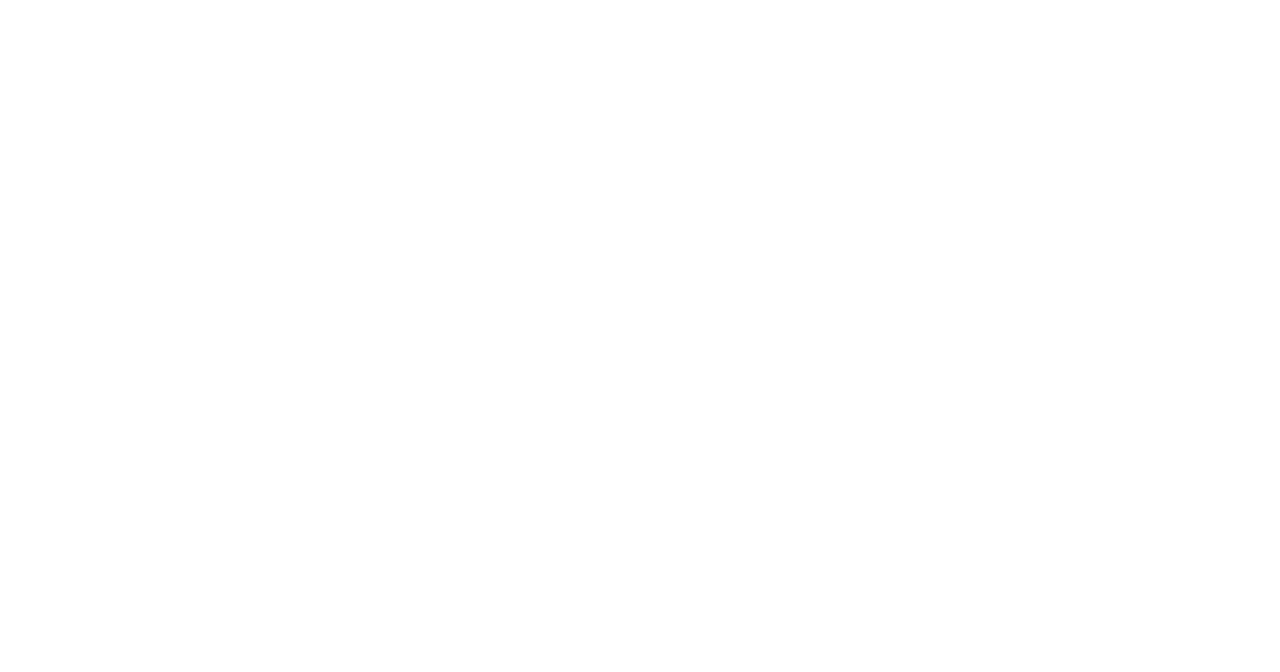
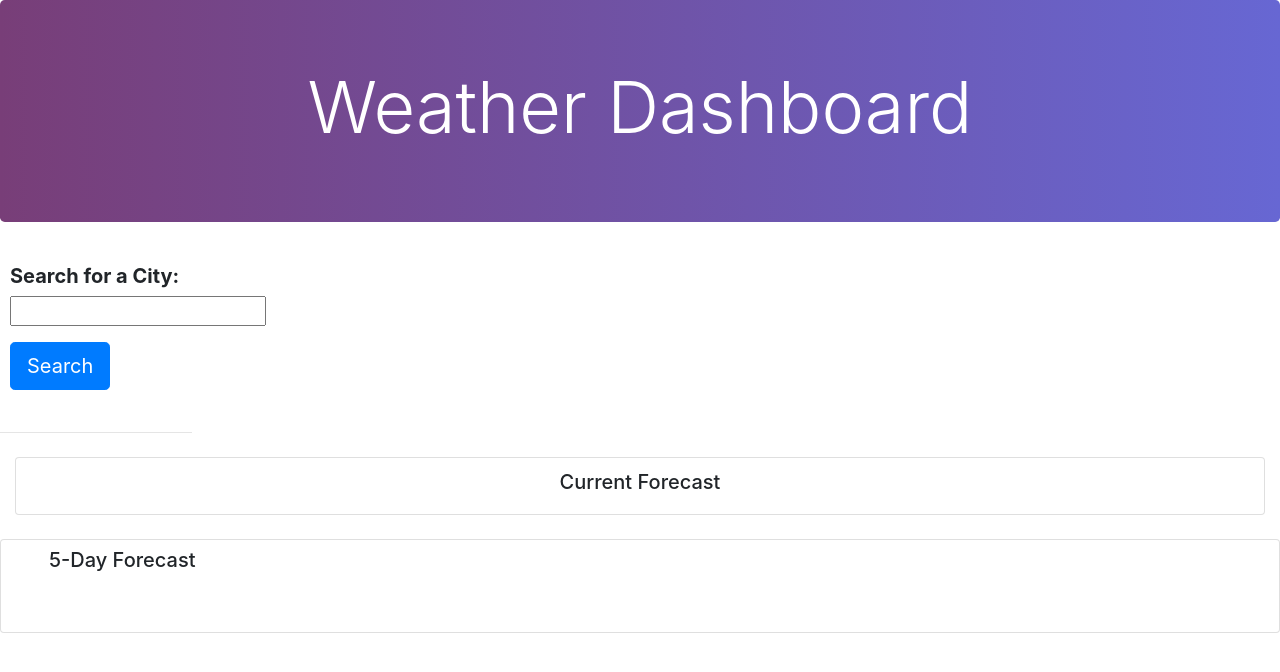
Before and after one commit to cmetcalf8/Weather-Dashboard, a plain HTML site: page index.html in a window 1280 px wide. Drawn offline with nearby package versions, Linux system fonts and the light colour scheme.

Commit message:
added divs in html

```diff
--- a/Assets/script.js
+++ b/Assets/script.js
@@ -0,0 +1,3 @@
+var searchButton = $(".searchButton");
+
+var apiKey = "55da93c9165a7f149a7c143fa11b661c";
--- a/Assets/style.css
+++ b/Assets/style.css
@@ -0,0 +1,8 @@
+.jumbotron {
+    background-image: linear-gradient(to right, rgb(120, 62, 120), rgb(103, 103, 211));
+    color: white;
+}
+
+.search {
+    padding: 10px;
+}
--- a/index.html
+++ b/index.html
@@ -1,22 +1,66 @@
 <!doctype html>
 <html lang="en">
   <head>
-    <title>Title</title>
+    <title>Weather Dashboard</title>
     <!-- Required meta tags -->
     <meta charset="utf-8">
     <meta name="viewport" content="width=device-width, initial-scale=1, shrink-to-fit=no">
 
     <!-- Bootstrap CSS -->
     <link rel="stylesheet" href="https://stackpath.bootstrapcdn.com/bootstrap/4.3.1/css/bootstrap.min.css" integrity="sha384-ggOyR0iXCbMQv3Xipma34MD+dH/1fQ784/j6cY/iJTQUOhcWr7x9JvoRxT2MZw1T" crossorigin="anonymous">
-    <link rel="stylesheet" href="./Assets/style.css">
+    <link rel="stylesheet" href="./assets/style.css">
   </head>
   <body>
+     <div class="jumbotron">
+        <h1 class="display-3 text-center">Weather Dashboard</h1>
+    </div>
+    <div class="search">
+        <h2 class="lead font-weight-bold">Search for a City:</h2>
+        <p>
+        <input type="text" placeholder="" name="search">
+        </p>
+        <p class="lead">
+            <a class="btn btn-primary btn-lg searchButton" href="Jumbo action link" role="button">Search</a>
+        </p>
+     </div>
+
+     <hr style="width:15%;margin-left:0">
+
+     <div class="history">
+        <ul>
+            <!-- City search history will go here. -->
+        </ul>
+     </div>
+
+     <div id="weatherInfo">
+        <!-- div to display the searched city's weather infomration. -->
+        <div class="col mt-4 mr-5">
+        <div class="card currentCard pb-2 pt-1">
+            <h5 class="card-title mt-2 text-center">Current Forecast</h5>
+        </div>
+     </div>
+    </div>
+
+     <div id="5day">
+        <!-- div to display the five day forecast. -->
+        <div class="row">
+            <div class="col mt-4">
+                <div class="card pb-5 fiveDayCard pl-5">
+                    <h5 class="card-title mt-2 mr-5">5-Day Forecast</h5>
+                    <div class="row">
+                        <div class="col fiveDayOne">
+                        </div>
+                    </div>
+                </div>
+            </div>
+        </div>
+     </div>
 
     <!-- Optional JavaScript -->
     <!-- jQuery first, then Popper.js, then Bootstrap JS -->
     <script src="https://code.jquery.com/jquery-3.3.1.slim.min.js" integrity="sha384-q8i/X+965DzO0rT7abK41JStQIAqVgRVzpbzo5smXKp4YfRvH+8abtTE1Pi6jizo" crossorigin="anonymous"></script>
     <script src="https://cdnjs.cloudflare.com/ajax/libs/popper.js/1.14.7/umd/popper.min.js" integrity="sha384-UO2eT0CpHqdSJQ6hJty5KVphtPhzWj9WO1clHTMGa3JDZwrnQq4sF86dIHNDz0W1" crossorigin="anonymous"></script>
     <script src="https://stackpath.bootstrapcdn.com/bootstrap/4.3.1/js/bootstrap.min.js" integrity="sha384-JjSmVgyd0p3pXB1rRibZUAYoIIy6OrQ6VrjIEaFf/nJGzIxFDsf4x0xIM+B07jRM" crossorigin="anonymous"></script>
-    <script src="./Assets/script.js"></script>
+    <script src="./assets/script.js"></script>
   </body>
 </html>
```
